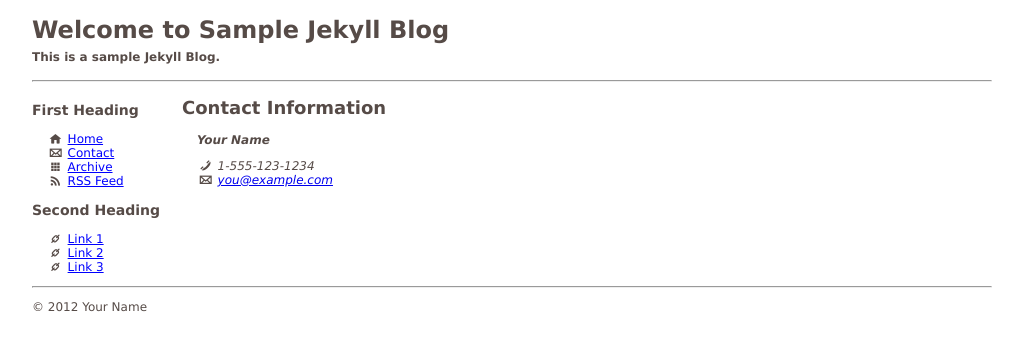
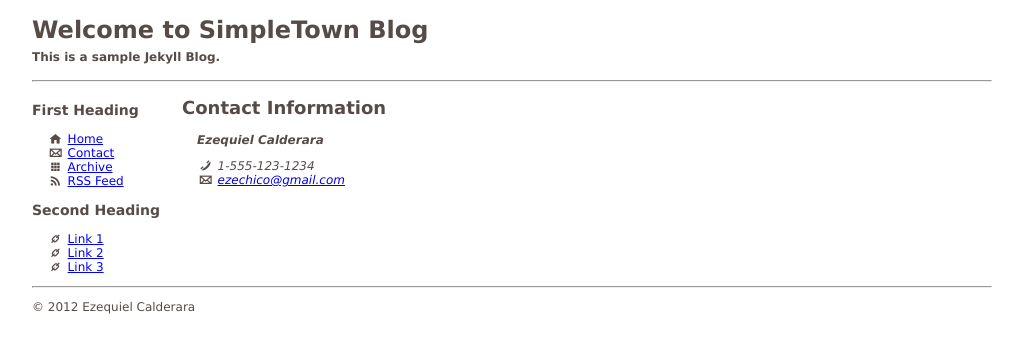
Before and after one commit to ironicnet/simpletown, a Jekyll site: the page built from contact.html, in a window 1280 px wide. Shown: the top 353 px of the page, without its empty margins (26-1049 px from the left). Built offline with Jekyll 4.4.1, drawn with Linux system fonts in a browser that asks for light colours; Markdown is read by kramdown in place of the engine named in the settings.

Commit message:
Configured the jekyll site

```diff
--- a/_config.yml
+++ b/_config.yml
@@ -1,14 +1,14 @@
 # Name of your blog (this will show up at the top of your page and in the RSS feed)
-name: Sample Jekyll Blog
+name: SimpleTown Blog
 
 # Short description (goes below the title; it will also be used in the RSS feed)
 description: This is a sample Jekyll Blog.
 
 # Your name, as you want it to appear underneath each post and in the footer
-author: Your Name
+author: Ezequiel Calderara
 
 # Your email if you want it to be linked on the contact page
-author_email: you@example.com
+author_email: ezechico@gmail.com
 
 # The directory for category index pages. Change it to something else if
 # for example you want links like /categories/category1 instead of /category1
@@ -18,10 +18,10 @@
 # Note - if you enable this, and attempt to view your site locally you have to use the baseurl in your local path.
 # Example, you must use http://localhost:4000/path/to/blog
 #baseurl: /path/to/blog
-baseurl:
+baseurl: /simpletown
 
 # The URL of your actual domain. This will be used to make absolute links in the RSS feed.
-url: http://yourdomain.com/
+url: http://ironicnet.github.io/
 
 #### Under the Hood Stuff #####
 
```
Also changed, not shown: params.json (+7 -1 lines).
